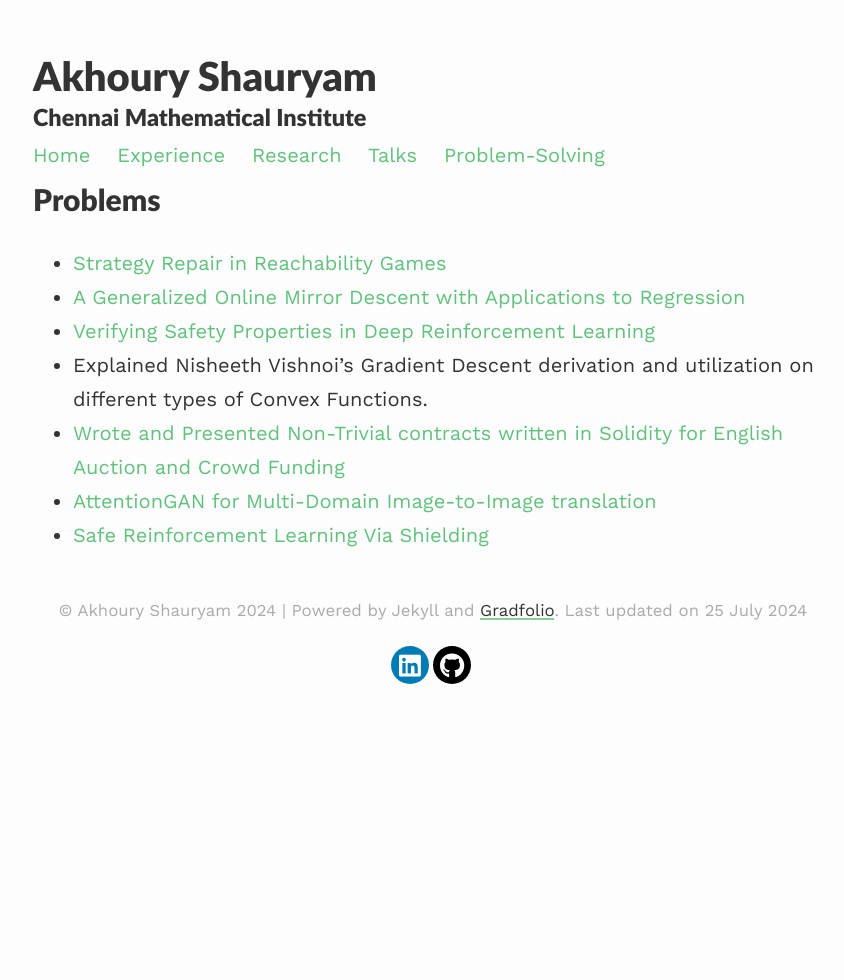
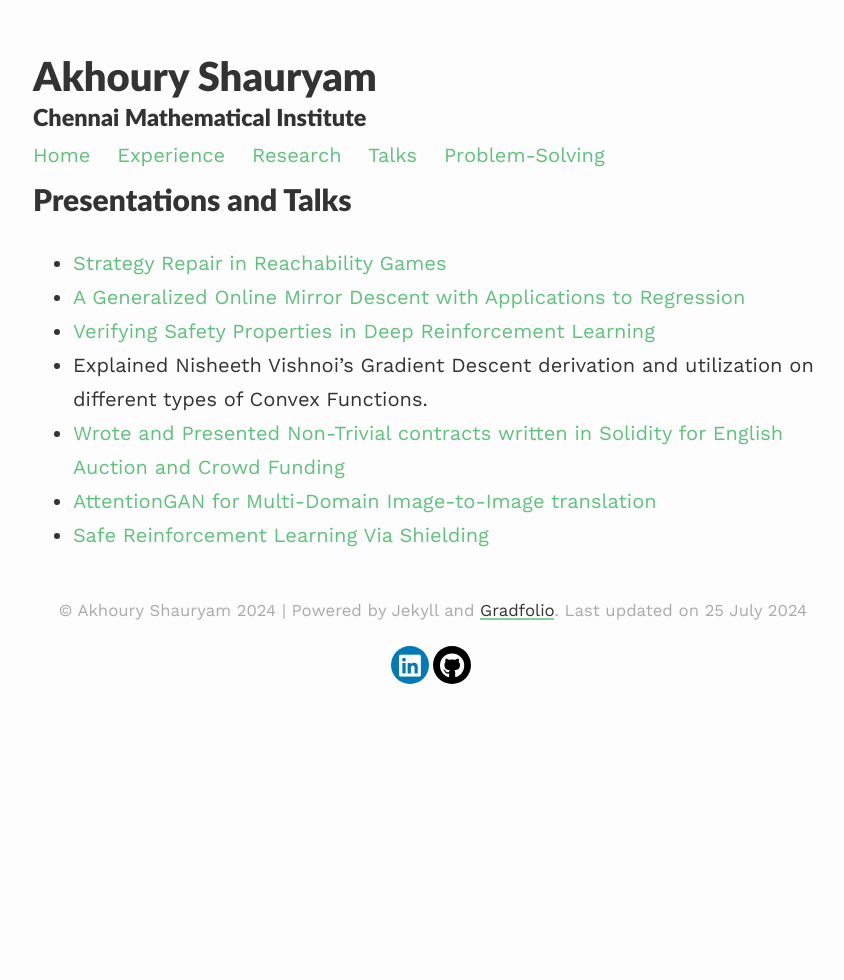
Before and after one commit to Satan-Claws/Satan-Claws.github.io, a Jekyll site: the page built from _pages/Presentations.md, in a window 1280 px wide. Shown: the whole page, without its empty margins (207-1051 px from the left). Built offline with Jekyll 4.4.1, drawn with Linux system fonts in a browser that asks for light colours; nearby versions of some CDN libraries.

Commit message:
Update Presentations.md

```diff
--- a/_pages/Presentations.md
+++ b/_pages/Presentations.md
@@ -5,7 +5,7 @@ permalink: /presentations/
 published: true
 ---
 
-# Problems
+# Presentations and Talks
 
 - [Strategy Repair in Reachability Games](https://github.com/Satan-Claws/Presentations/blob/main/SRP.pdf)
 - [A Generalized Online Mirror Descent with Applications to Regression](https://github.com/Satan-Claws/Presentations/blob/main/OMD_Regression.pdf)
```
